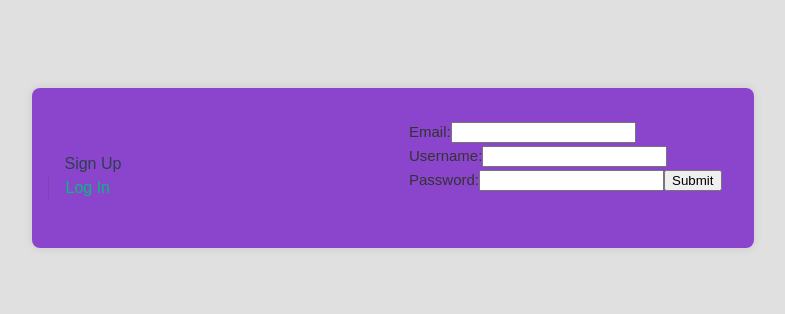
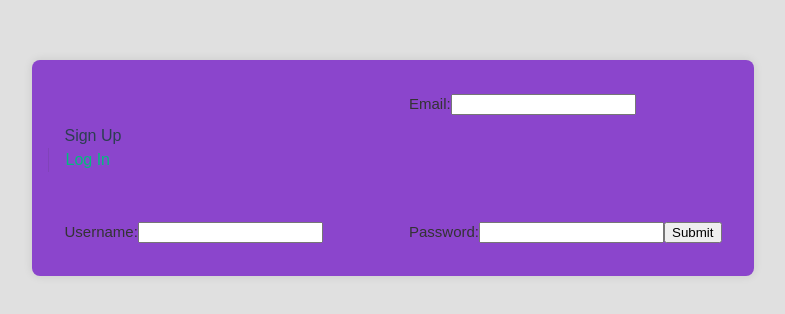
Before and after one commit to staten-island-tech/vue-supabase-project-matthew-and-maxim-and-nicole, a Vue app in the folder project/: page / in a window 1280 px wide. Shown: the part 232-546 px from the top of the page, without its empty margins (247-1032 px from the left). Built offline with nearby package versions, Linux system fonts and the light colour scheme.

Commit message:
Update SignUp.vue

```diff
--- a/project/src/views/SignUp.vue
+++ b/project/src/views/SignUp.vue
@@ -1,5 +1,4 @@
 <template>
-    <form action="">
     <div>
         <label for="">Email:</label>
         <input type="text" name="" v-model = "mail"/>
@@ -13,7 +12,6 @@
         <input type="password" name="" v-model = "pass"/>
         <button @click = "signUp()">Submit</button>
     </div>
-    </form>
 </template>
 
 <script setup>
```
